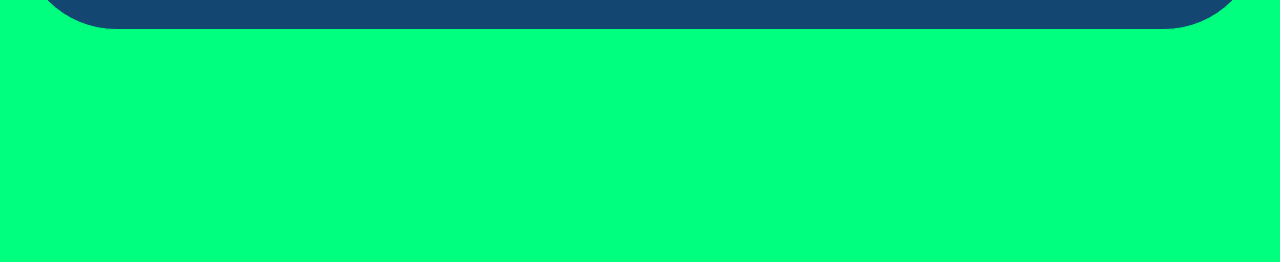
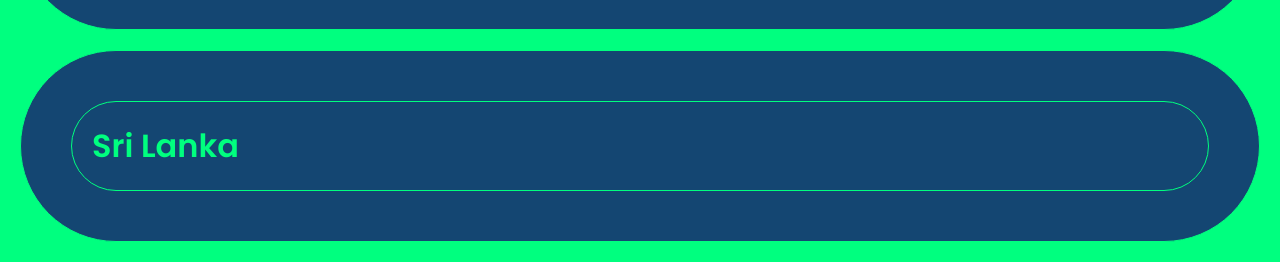
Before and after one commit to RaviFleming/ravi, a plain HTML site: page index.html in a window 1280 px wide. Shown: the part 606-868 px from the top of the page. Before the commit the page ends 800 px from the top, so only its background shows below. Drawn offline with Linux system fonts and the light colour scheme.

Commit message:
added sri lanka

```diff
--- a/index.html
+++ b/index.html
@@ -17,5 +17,8 @@
         <div class="bag">
             <h1>Ravi Fleming</h1>
         </div>
+        <div class="bag">
+            <h1>Sri Lanka</h1>
+        </div>
     </body>
 </html>
```
